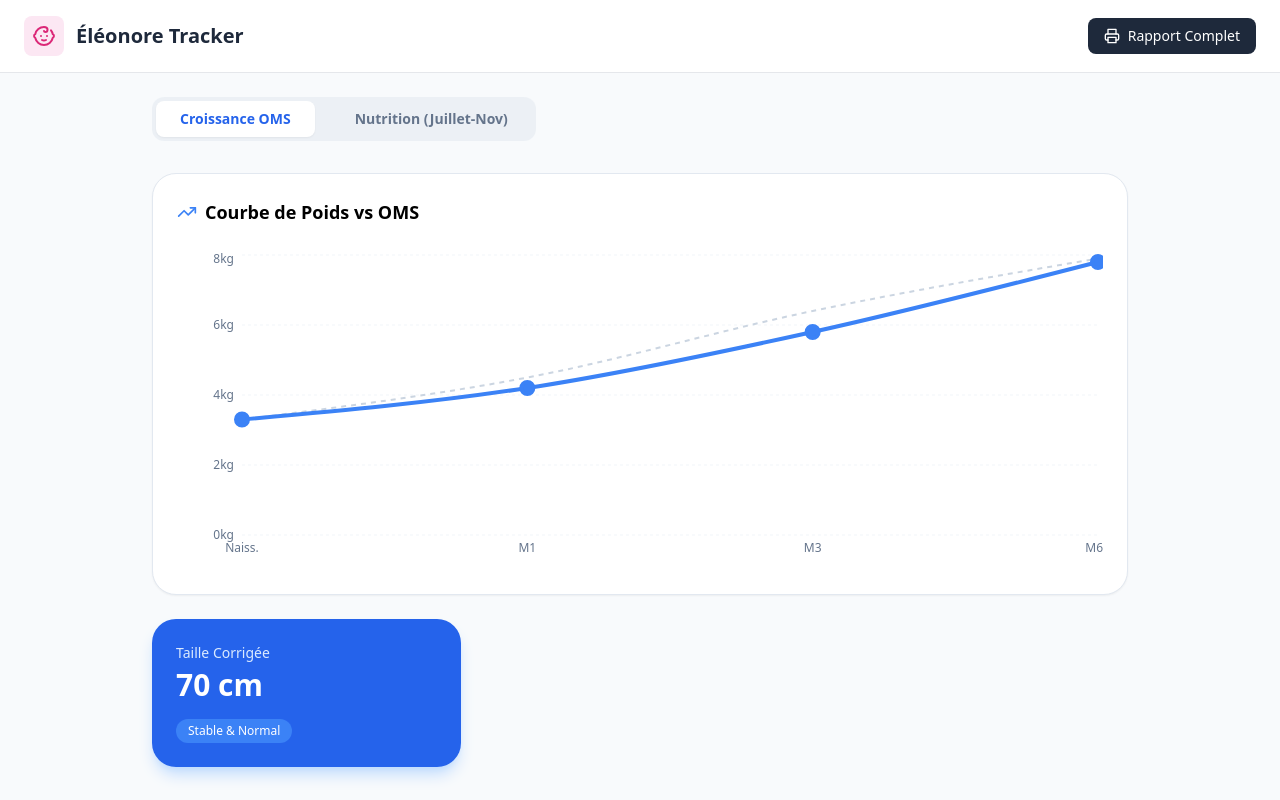
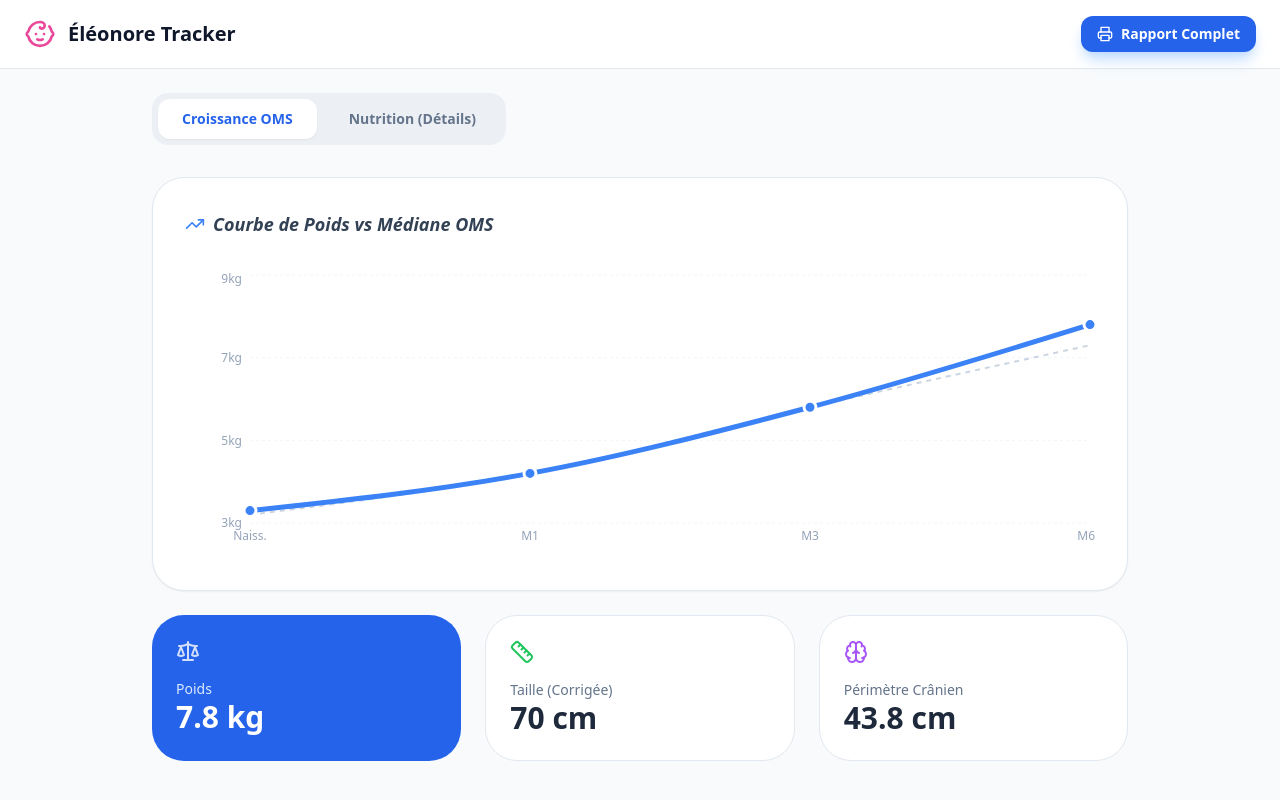
Before and after one commit to Dgedg1966/eleonore-growth-tracker, a React (Vite) app: page / in a window 1280 px wide. Built offline with nearby package versions, Linux system fonts and the light colour scheme.

Commit message:
Update App.jsx

```diff
--- a/src/App.jsx
+++ b/src/App.jsx
@@ -1,94 +1,133 @@
 // Ce code contient les corrections pour Éléonore
 import React, { useState } from 'react';
 import { LineChart, Line, XAxis, YAxis, CartesianGrid, Tooltip, ResponsiveContainer, AreaChart, Area } from 'recharts';
-import { Baby, Scale, Ruler, Brain, Printer, TrendingUp, Calendar, ChevronRight } from 'lucide-react';
+import { Baby, Scale, Ruler, Brain, Printer, TrendingUp, Calendar, Droplets } from 'lucide-react';
 
 const App = () => {
   const [activeTab, setActiveTab] = useState('growth');
 
-  // DONNÉES CORRIGÉES ET DYNAMIQUES
+  // DONNÉES ÉLÉONORE
   const stats = {
     weight: "7.8 kg",
     height: "70 cm",
     head: "43.8 cm",
-    percentile: "62nd",
-    daysTracked: 119
+    percentile: "50e-75e",
+    days: 119,
+    avgMilk: "840 ml"
   };
 
-  // Données pour le graphique de croissance (Courbe OMS)
+  // DONNÉES GRAPHIQUE CROISSANCE
   const growthData = [
-    { month: 'Naiss.', weight: 3.3, oms: 3.3 },
-    { month: 'M1', weight: 4.2, oms: 4.5 },
-    { month: 'M3', weight: 5.8, oms: 6.4 },
-    { month: 'M6', weight: 7.8, oms: 7.9 }, // Point actuel Éléonore
+    { month: 'Naiss.', weight: 3.3, oms: 3.2 },
+    { month: 'M1', weight: 4.2, oms: 4.2 },
+    { month: 'M3', weight: 5.8, oms: 5.8 },
+    { month: 'M6', weight: 7.8, oms: 7.3 },
+  ];
+
+  // DONNÉES GRAPHIQUE NUTRITION (Exemple dynamique)
+  const nutritionData = [
+    { day: 'Lun', ml: 820 },
+    { day: 'Mar', ml: 850 },
+    { day: 'Mer', ml: 840 },
+    { day: 'Jeu', ml: 860 },
+    { day: 'Ven', ml: 830 },
+    { day: 'Sam', ml: 840 },
+    { day: 'Dim', ml: 850 },
   ];
 
   return (
-    <div className="min-h-screen bg-slate-50 font-sans">
+    <div className="min-h-screen bg-slate-50 font-sans text-slate-900">
       <nav className="bg-white border-b px-6 py-4 flex justify-between items-center sticky top-0 z-20">
         <div className="flex items-center gap-3">
-          <div className="bg-pink-100 p-2 rounded-lg">
-            <Baby className="w-6 h-6 text-pink-600" />
-          </div>
-          <h1 className="text-xl font-bold text-slate-800">Éléonore Tracker</h1>
+          <Baby className="w-8 h-8 text-pink-500" />
+          <h1 className="text-xl font-bold">Éléonore Tracker</h1>
         </div>
-        <button onClick={() => window.print()} className="flex items-center gap-2 bg-slate-800 text-white px-4 py-2 rounded-lg text-sm font-medium hover:bg-slate-700 transition-all">
+        <button onClick={() => window.print()} className="flex items-center gap-2 bg-blue-600 text-white px-4 py-2 rounded-xl text-sm font-bold shadow-blue-200 shadow-lg">
           <Printer className="w-4 h-4" /> Rapport Complet
         </button>
       </nav>
 
       <main className="max-w-5xl mx-auto p-6">
-        {/* Onglets Dynamiques */}
-        <div className="flex gap-4 mb-8 bg-slate-200/50 p-1 rounded-xl w-fit">
-          <button
-            onClick={() => setActiveTab('growth')}
-            className={`px-6 py-2 rounded-lg text-sm font-bold transition-all ${activeTab === 'growth' ? 'bg-white text-blue-600 shadow-sm' : 'text-slate-500'}`}
-          >
-            Croissance OMS
-          </button>
-          <button
-            onClick={() => setActiveTab('nutrition')}
-            className={`px-6 py-2 rounded-lg text-sm font-bold transition-all ${activeTab === 'nutrition' ? 'bg-white text-blue-600 shadow-sm' : 'text-slate-500'}`}
-          >
-            Nutrition (Juillet-Nov)
-          </button>
+        {/* ONGLETS */}
+        <div className="flex gap-2 mb-8 bg-slate-200/50 p-1.5 rounded-2xl w-fit">
+          <button onClick={() => setActiveTab('growth')} className={`px-6 py-2.5 rounded-xl text-sm font-bold transition-all ${activeTab === 'growth' ? 'bg-white text-blue-600 shadow-sm' : 'text-slate-500'}`}>Croissance OMS</button>
+          <button onClick={() => setActiveTab('nutrition')} className={`px-6 py-2.5 rounded-xl text-sm font-bold transition-all ${activeTab === 'nutrition' ? 'bg-white text-blue-600 shadow-sm' : 'text-slate-500'}`}>Nutrition (Détails)</button>
         </div>
 
         {activeTab === 'growth' ? (
           <div className="space-y-6">
-            <div className="bg-white p-6 rounded-3xl border border-slate-200 shadow-sm">
-              <h3 className="text-lg font-bold mb-6 flex items-center gap-2">
-                <TrendingUp className="w-5 h-5 text-blue-500" /> Courbe de Poids vs OMS
+            {/* GRAPHIQUE OMS */}
+            <div className="bg-white p-8 rounded-[32px] border border-slate-200 shadow-sm">
+              <h3 className="text-lg font-bold mb-8 flex items-center gap-2 italic text-slate-700">
+                <TrendingUp className="w-5 h-5 text-blue-500" /> Courbe de Poids vs Médiane OMS
               </h3>
-              <div className="h-80 w-full">
+              <div className="h-72 w-full">
                 <ResponsiveContainer width="100%" height="100%">
                   <LineChart data={growthData}>
                     <CartesianGrid strokeDasharray="3 3" vertical={false} stroke="#f1f5f9" />
-                    <XAxis dataKey="month" axisLine={false} tickLine={false} tick={{fill: '#64748b', fontSize: 12}} />
-                    <YAxis axisLine={false} tickLine={false} tick={{fill: '#64748b', fontSize: 12}} unit="kg" />
-                    <Tooltip contentStyle={{borderRadius: '12px', border: 'none', boxShadow: '0 10px 15px -3px rgb(0 0 0 / 0.1)'}} />
+                    <XAxis dataKey="month" axisLine={false} tickLine={false} tick={{fill: '#94a3b8', fontSize: 12}} />
+                    <YAxis axisLine={false} tickLine={false} tick={{fill: '#94a3b8', fontSize: 12}} unit="kg" domain={[3, 9]} />
+                    <Tooltip contentStyle={{borderRadius: '16px', border: 'none', boxShadow: '0 10px 15px -3px rgb(0 0 0 / 0.1)'}} />
                     <Line type="monotone" dataKey="oms" stroke="#cbd5e1" strokeWidth={2} strokeDasharray="5 5" dot={false} name="Médiane OMS" />
-                    <Line type="monotone" dataKey="weight" stroke="#3b82f6" strokeWidth={4} dot={{r: 6, fill: '#3b82f6'}} name="Éléonore" />
+                    <Line type="monotone" dataKey="weight" stroke="#3b82f6" strokeWidth={5} dot={{r: 6, fill: '#3b82f6', strokeWidth: 3, stroke: '#fff'}} name="Éléonore" />
                   </LineChart>
                 </ResponsiveContainer>
               </div>
             </div>
 
+            {/* CARTES DES MESURES */}
             <div className="grid grid-cols-1 md:grid-cols-3 gap-6">
-               <div className="bg-blue-600 text-white p-6 rounded-3xl shadow-lg shadow-blue-200">
-                  <p className="text-blue-100 text-sm font-medium mb-1">Taille Corrigée</p>
-                  <p className="text-3xl font-black">70 cm</p>
-                  <div className="mt-4 py-1 px-3 bg-blue-500 rounded-full text-xs w-fit">Stable & Normal</div>
-               </div>
-               {/* Autres cartes ici... */}
+              <div className="bg-blue-600 text-white p-6 rounded-[32px]">
+                <Scale className="mb-4 opacity-80" />
+                <p className="text-blue-100 text-sm font-medium">Poids</p>
+                <p className="text-3xl font-black">{stats.weight}</p>
+              </div>
+              <div className="bg-white p-6 rounded-[32px] border border-slate-200">
+                <Ruler className="mb-4 text-green-500" />
+                <p className="text-slate-500 text-sm font-medium">Taille (Corrigée)</p>
+                <p className="text-3xl font-black text-slate-800">{stats.height}</p>
+              </div>
+              <div className="bg-white p-6 rounded-[32px] border border-slate-200">
+                <Brain className="mb-4 text-purple-500" />
+                <p className="text-slate-500 text-sm font-medium">Périmètre Crânien</p>
+                <p className="text-3xl font-black text-slate-800">{stats.head}</p>
+              </div>
             </div>
           </div>
         ) : (
-          <div className="bg-white p-8 rounded-3xl border border-slate-200">
-            <h3 className="text-xl font-bold mb-4">Historique Nutritionnel</h3>
-            <p className="text-slate-500 mb-6">Analyse complète depuis le 29 Juillet 2025 (119 jours).</p>
-            <div className="h-64 bg-slate-50 rounded-2xl border-2 border-dashed border-slate-200 flex items-center justify-center text-slate-400">
-               Graphique des biberons (en cours de chargement...)
+          <div className="space-y-6 animate-in fade-in duration-500">
+            {/* GRAPHIQUE NUTRITION */}
+            <div className="bg-white p-8 rounded-[32px] border border-slate-200 shadow-sm">
+              <h3 className="text-lg font-bold mb-8 flex items-center gap-2 italic text-slate-700">
+                <Droplets className="w-5 h-5 text-blue-400" /> Consommation de Lait (7 derniers jours)
+              </h3>
+              <div className="h-72 w-full">
+                <ResponsiveContainer width="100%" height="100%">
+                  <AreaChart data={nutritionData}>
+                    <defs>
+                      <linearGradient id="colorMl" x1="0" y1="0" x2="0" y2="1">
+                        <stop offset="5%" stopColor="#3b82f6" stopOpacity={0.3}/>
+                        <stop offset="95%" stopColor="#3b82f6" stopOpacity={0}/>
+                      </linearGradient>
+                    </defs>
+                    <CartesianGrid strokeDasharray="3 3" vertical={false} stroke="#f1f5f9" />
+                    <XAxis dataKey="day" axisLine={false} tickLine={false} />
+                    <YAxis axisLine={false} tickLine={false} unit="ml" domain={[700, 950]} />
+                    <Tooltip />
+                    <Area type="monotone" dataKey="ml" stroke="#3b82f6" fillOpacity={1} fill="url(#colorMl)" strokeWidth={3} />
+                  </AreaChart>
+                </ResponsiveContainer>
+              </div>
+            </div>
+
+            <div className="bg-blue-50 p-8 rounded-[32px] border border-blue-100">
+              <div className="flex items-center gap-4 mb-4 text-blue-800 font-bold">
+                <Calendar /> Analyse sur {stats.days} jours
+              </div>
+              <p className="text-blue-700 leading-relaxed">
+                Depuis le 29 Juillet, la moyenne est stable à <strong>{stats.avgMilk} par jour</strong>.
+                Cela correspond à un apport calorique optimal pour son poids actuel.
+              </p>
             </div>
           </div>
         )}
```
